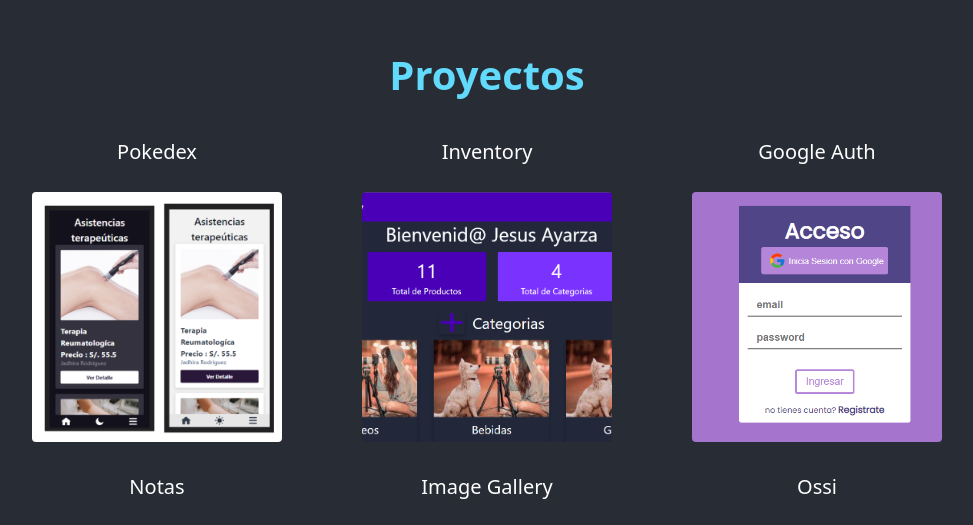
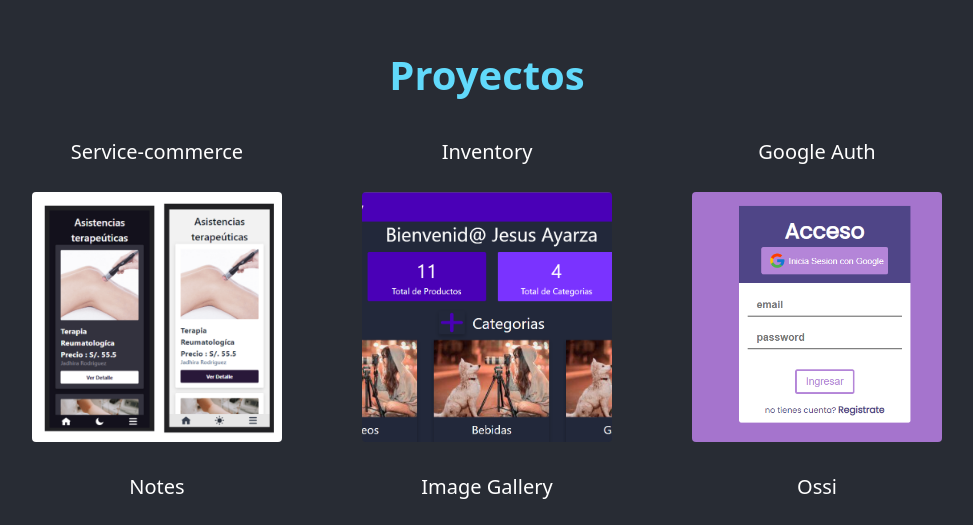
Before and after one commit to jesus1811/JESUDEV, a Next.js app: page / in a window 1280 px wide. Shown: the part 2800-3325 px from the top of the page, without its empty margins (153-1126 px from the left). Built offline with nearby package versions, Linux system fonts and the light colour scheme.

Commit message:
update name project

```diff
--- a/components/modules/project/Project.tsx
+++ b/components/modules/project/Project.tsx
@@ -16,7 +16,7 @@ export const Project = () => {
             description="Aplicacion web de servicios, cuenta con historial, y administracion de los servicios de cada usuario"
             tegnologia="NEXTJS-STYLED COMPONENTS-FIREBASE-EXPRESS-MYSQL (MERN)"
           >
-            Pokedex
+            Service-commerce
           </ProjectCard>
           <ProjectCard
             icon="/inventory.png"
@@ -43,7 +43,7 @@ export const Project = () => {
             description="aplicacion web para administrar notas de estudiantes"
             tegnologia="NEXT-NODE-MYSQL-EXPRESS-SASS (MERN)"
           >
-            Notas
+            Notes
           </ProjectCard>
           <ProjectCard
             icon="/galery-image.png"
```
